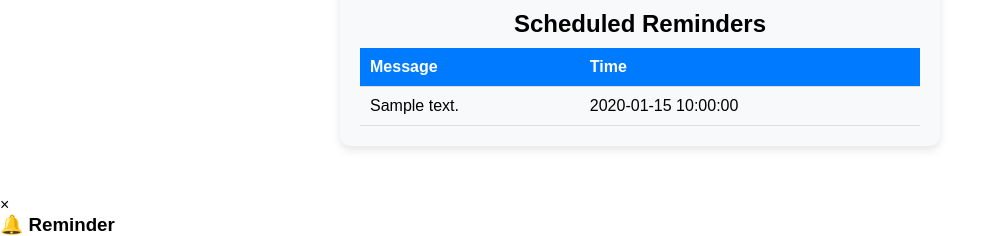
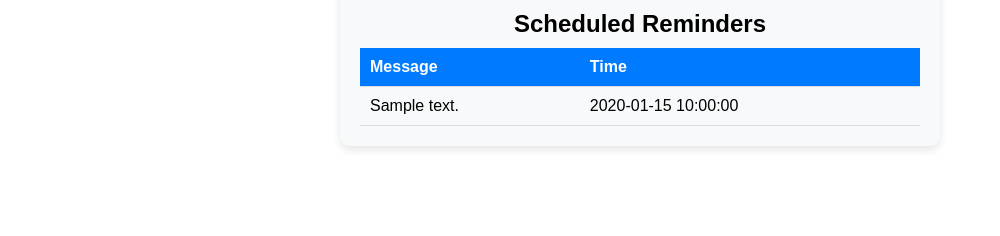
Before and after one commit to Nilay-codes/remind.me, a Flask app: template reminder_app/templates/index.html in a window 1280 px wide. Shown: the part 616-852 px from the top of the page, without its empty margins (0-1000 px from the left). After the commit the page ends 766 px from the top, so only its background shows below. Run offline with Flask 3, Linux system fonts and the light colour scheme; the template is opened without the code that fills it: most values are stand-ins (such as "Sample title", 1, 10 or a date in 2020).

Commit message:
Update style.css

```diff
--- a/reminder_app/static/style.css
+++ b/reminder_app/static/style.css
@@ -114,3 +114,52 @@ input[type="datetime-local"] {
     font-size: 1.2em;
     margin-right: 10px;
 }
+/* Custom Notification Styling */
+.custom-notification {
+    display: none; /* Hidden by default */
+    position: fixed;
+    top: 20px;
+    right: 20px;
+    background-color: #007bff;
+    color: white;
+    border-radius: 8px;
+    box-shadow: 0 4px 8px rgba(0, 0, 0, 0.2);
+    padding: 20px;
+    width: 300px;
+    z-index: 1000;
+    animation: slide-in 0.5s ease forwards;
+}
+
+.notification-content {
+    display: flex;
+    flex-direction: column;
+    align-items: flex-start;
+}
+
+.notification-close {
+    align-self: flex-end;
+    cursor: pointer;
+    font-size: 1.2em;
+    margin: -10px -10px 10px 0;
+}
+
+.custom-notification h3 {
+    margin: 0;
+    font-size: 1.2em;
+}
+
+.custom-notification p {
+    margin-top: 10px;
+}
+
+/* Animation for the notification */
+@keyframes slide-in {
+    from {
+        transform: translateX(100%);
+        opacity: 0;
+    }
+    to {
+        transform: translateX(0);
+        opacity: 1;
+    }
+}
```
